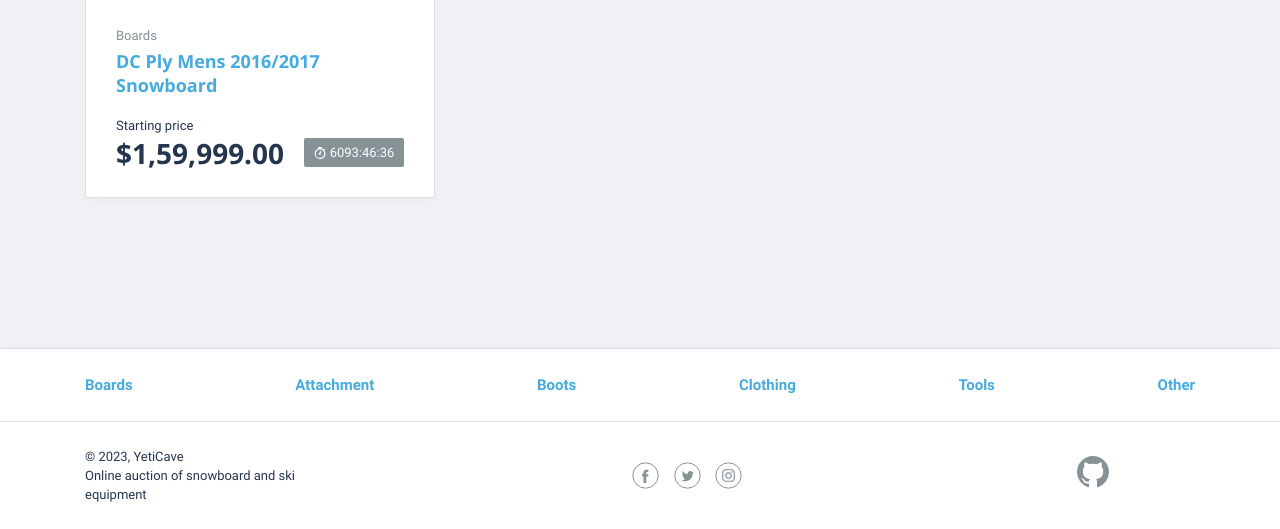
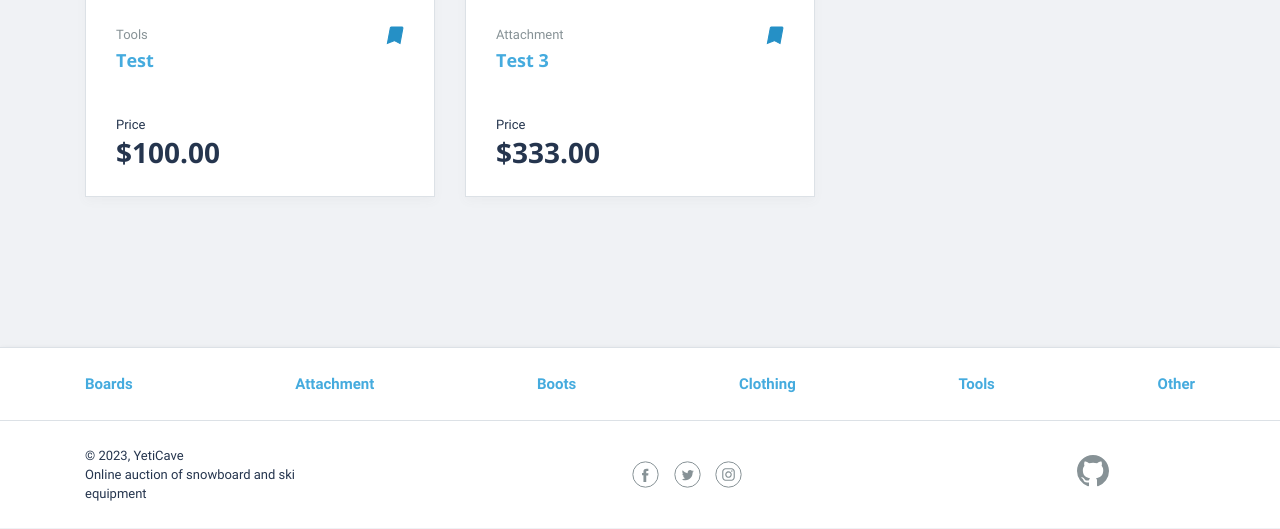
Before and after one commit to vFlicker/CS50-Computer-Science, a Django app: page /watchlist in a window 1280 px wide. Shown: the part 457-986 px from the top of the page. Run offline with Django 3.2, Linux system fonts and the light colour scheme; a user stored in the database is signed in; data comes from the database, SQL or seed files in the repository; both versions use the stored data as it was after the commit.

Commit message:
feat: add watchlist toggler

```diff
--- a/web-programming-with-python-and-javascript/project-2/commerce/auctions/admin.py
+++ b/web-programming-with-python-and-javascript/project-2/commerce/auctions/admin.py
@@ -1,9 +1,10 @@
 from django.contrib import admin
 
-from . models import User, Category, Bid, Comment, Listing
+from . models import User, Category, Bid, Comment, Listing, Watchlist
 
 admin.site.register(User)
 admin.site.register(Category)
 admin.site.register(Bid)
 admin.site.register(Comment)
 admin.site.register(Listing)
+admin.site.register(Watchlist)
--- a/web-programming-with-python-and-javascript/project-2/commerce/auctions/static/auctions/css/styles.css
+++ b/web-programming-with-python-and-javascript/project-2/commerce/auctions/static/auctions/css/styles.css
@@ -40,7 +40,6 @@
   font-style: normal;
   font-display: swap;
 }
-
 
 /* Общее */
 html {
@@ -80,6 +79,21 @@
 
 a {
   text-decoration: none;
+}
+
+button {
+  padding: 0px;
+  background: 0px 0px;
+  border: none;
+  text-decoration: none;
+  cursor: pointer;
+  display: inline-block;
+  font: inherit;
+  text-align: center;
+  word-break: break-word;
+  overflow-wrap: break-word;
+  transition: color 0.3s ease 0s, background-color 0.3s ease 0s;
+  outline: 0px;
 }
 
 h2 {
@@ -157,6 +171,36 @@
   background-color: #45abde;
   opacity: 0.2;
 }
+
+.bookmark-button {
+  flex-shrink: 0;
+  width: 18px;
+  height: 19px;
+}
+
+.bookmark-button .bookmark-button__icon,
+.bookmark-button .bookmark-button__icon {
+  stroke: #879296;
+  fill: #ffffff;
+}
+
+.bookmark-button:focus .bookmark-button__icon,
+.bookmark-button:hover .bookmark-button__icon {
+  stroke: #47b5ec;
+}
+
+.bookmark-button--active .bookmark-button__icon,
+.bookmark-button--active .bookmark-button__icon {
+  stroke: #2590c6;
+  fill: #2590c6;
+}
+
+.bookmark-button--active:hover .bookmark-button__icon,
+.bookmark-button--active:hover .bookmark-button__icon {
+  stroke: #47b5ec;
+  fill: #47b5ec;
+}
+
 
 .rub {
   display: inline-block;
@@ -281,7 +325,8 @@
 }
 
 .user-menu__item a:hover {
-  background-color: #aeb7c21f;;
+  background-color: #aeb7c21f;
+  ;
 
 }
 
@@ -404,6 +449,7 @@
   background-color: #e7f3ff;
   outline: none;
 }
+
 .main-footer {
   margin-top: 120px;
   background-color: #fff;
@@ -738,6 +784,12 @@
   padding: 22px 30px 30px;
 }
 
+.lot__header {
+  display: flex;
+  justify-content: space-between;
+  align-items: center;
+}
+
 .lot__category {
   font-size: 13px;
   color: #879296;
@@ -1037,12 +1089,12 @@
   cursor: pointer;
 }
 
-.uploader__input:hover ~ .uploader__button,
-.uploader__input:focus ~ .uploader__button {
+.uploader__input:hover~.uploader__button,
+.uploader__input:focus~.uploader__button {
   background-color: #47b5ec;
 }
 
-.uploader__input:active ~ .uploader__button {
+.uploader__input:active~.uploader__button {
   background-color: #2590c6;
 }
 
@@ -1069,8 +1121,8 @@
 
 input::-webkit-outer-spin-button,
 input::-webkit-inner-spin-button {
-    -webkit-appearance: none;
-    margin: 0;
+  -webkit-appearance: none;
+  margin: 0;
 }
 
 .form__item--invalid input,
@@ -1113,6 +1165,12 @@
 .lot-item__right {
   width: 350px;
   margin-bottom: 34px;
+}
+
+.lot-item__footer-top {
+  display: flex;
+  justify-content: space-between;
+  align-items: flex-start;
 }
 
 .lot-item__image {
@@ -1134,7 +1192,7 @@
 }
 
 .lot-item__category {
-  margin: 20px 0 12px;
+  margin: 0 0 12px;
   font-size: 13px;
 }
 
--- /dev/null
+++ b/web-programming-with-python-and-javascript/project-2/commerce/auctions/templates/auctions/card_item.html
@@ -0,0 +1,38 @@
+{% load auctions_extras %}
+
+<li class="lot lots__item">
+    <div class="lot__image">
+        <a href="{% url 'listing' listing.id %}">
+            <img src="{{ listing.image_url }}" width="350" height="260" alt="{{ listing.title }}">
+        </a>
+    </div>
+    <div class="lot__info">
+        <div class="lot__header">
+            <span class="lot__category">{{ listing.category }}</span>
+
+
+            {% if user.is_authenticated %}
+                <a href="{% url 'toggle_watchlist' listing.id %}" class="bookmark-button {% if listing.in_watchlist %}bookmark-button--active{% endif %}">
+                    <svg class="bookmark-button__icon" width="18" height="19">
+                        <use xlink:href="#icon-bookmark"></use>
+                    </svg>
+                    <span class="visually-hidden">To bookmarks</span>
+                </a>
+            {% endif %}
+        </div>
+
+        <h3 class="lot__title">
+            <a class="text-link" href="{% url 'listing' listing.id %}">
+                {{ listing.title }}
+            </a>
+        </h3>
+
+        <div class="lot__state">
+            <div class="lot__rate">
+                {% comment %} TODO: use current price {% endcomment %}
+                <span class="lot__amount">Price</span>
+                <span class="lot__cost">{{ listing.start_bid | usd}}</span>
+            </div>
+        </div>
+    </div>
+</li>
--- a/web-programming-with-python-and-javascript/project-2/commerce/auctions/templates/auctions/layout.html
+++ b/web-programming-with-python-and-javascript/project-2/commerce/auctions/templates/auctions/layout.html
@@ -14,6 +14,14 @@
 </head>
 
 <body>
+    <div style="display: none">
+        <svg xmlns="http://www.w3.org/2000/svg">
+            <symbol id="icon-bookmark" viewBox="0 0 17 18">
+                <path d="M3.993 2.185l.017-.092V2c0-.554.449-1 .99-1h10c.522 0 .957.41.997.923l-2.736 14.59-4.814-2.407-.39-.195-.408.153L1.31 16.44 3.993 2.185z"></path>
+            </symbol>
+        </svg>
+    </div>
+
     <header class="main-header">
         <div class="main-header__container container">
             <h1 class="visually-hidden">YetiCave</h1>
--- a/web-programming-with-python-and-javascript/project-2/commerce/auctions/templates/auctions/watchlist.html
+++ b/web-programming-with-python-and-javascript/project-2/commerce/auctions/templates/auctions/watchlist.html
@@ -4,35 +4,15 @@
     <main class="container">
         <section class="lots">
             <h2>Watchlist</h2>
-            <ul class="lots__list">
-
-                <li class="lot lots__item">
-                    <div class="lot__image">
-                        <a href="/lots/2">
-                            <img src="/img/lot-2.jpg" width="350" height="260" alt="DC Ply Mens 2016/2017 Snowboard">
-                        </a>
-                    </div>
-                    <div class="lot__info">
-                        <span class="lot__category">Boards</span>
-                        <h3 class="lot__title">
-                            <a class="text-link" href="/lots/2">
-                                DC Ply Mens 2016/2017 Snowboard
-                            </a>
-                        </h3>
-                        <div class="lot__state">
-                            <div class="lot__rate">
-                                <span class="lot__amount">Starting price</span>
-                                <span class="lot__cost">$1,59,999.00</span>
-                            </div>
-
-                            <div class="lot__timer timer  ">
-                                6093:46:36
-                            </div>
-                        </div>
-                    </div>
-                </li>
-
-            </ul>
+            {% if listings %}
+                <ul class="lots__list">
+                    {% for listing in listings %}
+                        {% include "auctions/card_item.html" %}
+                    {% endfor %}
+                </ul>
+            {% else %}
+                <h3>Watchlist is empty.</h3>
+            {% endif %}
         </section>
     </main>
 {% endblock %}
--- a/web-programming-with-python-and-javascript/project-2/commerce/auctions/urls.py
+++ b/web-programming-with-python-and-javascript/project-2/commerce/auctions/urls.py
@@ -8,6 +8,7 @@
     path("logout", views.logout_view, name="logout"),
     path("register", views.register, name="register"),
     path("listing/<int:listing_id>", views.listing, name="listing"),
+    path("listing/<int:listing_id>/toggle_watchlist", views.toggle_watchlist, name="toggle_watchlist"),
     path("create_listing", views.create_listing, name="create_listing"),
     path("watchlist", views.watchlist, name="watchlist")
 ]
--- a/web-programming-with-python-and-javascript/project-2/commerce/auctions/views.py
+++ b/web-programming-with-python-and-javascript/project-2/commerce/auctions/views.py
@@ -1,18 +1,47 @@
 from django.contrib.auth import authenticate, login, logout
 from django.http import HttpResponseRedirect
-from django.shortcuts import render
+from django.shortcuts import render, get_object_or_404
 from django.urls import reverse
+from django.db.models import Prefetch
+from django.contrib.auth.decorators import login_required
+
 
 from .forms import LoginForm, RegisteringForm, CreateListingForm
-from .models import User, Listing
+from .models import User, Listing, Watchlist
 
 
 def index(request):
-    return render(request, "auctions/index.html", { "listings": Listing.objects.all() })
+    # TODO: Має дозволити користувачам переглянути всі АКТИВНІ АУКЦІОНИ.
+
+    # Check if the user is authenticated (logged in)
+    if request.user.is_authenticated:
+        # If the user is logged in, get a list of all products and add the in_watchlist flag for each product
+        listings = Listing.objects.all().prefetch_related(
+            Prefetch(
+                'watchlist_set',
+                queryset=Watchlist.objects.filter(user=request.user),
+                to_attr='in_watchlist'
+            )
+        )
+    else:
+        # If the user is not logged in, simply get a list of all products without the in_watchlist flag
+        listings = Listing.objects.all()
+
+    return render(request, "auctions/index.html", {
+        "listings": listings,
+    })
 
 
-def listing(request, id):
-    return render(request, "auctions/listing.html")
+def listing(request, listing_id):
+    # TODO: Якщо користувач увійшов до облікового запису, він повинен мати можливість зробити ставку на товар. Ставка має бути не меншою за початкову ставку і більшою за будь-які інші ставки, що вже були розміщені (якщо такі існують). Якщо ставка не відповідає цим критеріям, користувач має отримати повідомлення про помилку.
+
+    # TODO: Якщо користувач увійшов до облікового запису і він є автором аукціону, він повинен мати змогу «закрити» аукціон на цій сторінці, що зробить автора найбільшої ставки переможцем аукціону, а сам аукціон стане неактивним.
+
+    # TODO: Якщо користувач увійшов до облікового запису на сторінці закритого аукціону і він є переможцем цього аукціону, він має отримати повідомлення про це.
+
+    # TODO: Користувачі, які увійшли до облікових записів, повинні мати можливість додавати коментарі на сторінці аукціону. Сторінка аукціону має відображати всі коментарі, які було зроблено щодо цього аукціону.
+
+    return render(request, "auctions/listing.html", {"listing": Listing.objects.get(pk=listing_id)})
 
 
 def create_listing(request):
@@ -30,8 +59,34 @@
     return render(request, "auctions/create_listing.html", {"form": form})
 
 
+@login_required
 def watchlist(request):
-    return render(request, "auctions/watchlist.html")
+    # Get a list of all products that are in the tracking list for the current user
+    listings = Listing.objects.filter(
+        watchlist__user=request.user
+    ).prefetch_related(
+        Prefetch(
+            'watchlist_set',
+            queryset=Watchlist.objects.filter(user=request.user),
+            to_attr='in_watchlist'
+        )
+    )
+
+    return render(request, "auctions/watchlist.html", {
+        "listings": listings,
+    })
+
+
+@login_required
+def toggle_watchlist(request, listing_id):
+    item = get_object_or_404(Listing, pk=listing_id)
+    watchlist_item, created = Watchlist.objects.get_or_create(
+        user=request.user, item=item)
+
+    if not created:
+        watchlist_item.delete()
+
+    return HttpResponseRedirect(request.META.get('HTTP_REFERER'))
 
 
 def login_view(request):
```
Also changed, not shown: web-programming-with-python-and-javascript/project-2/commerce/auctions/models.py (+9 -0 lines), web-programming-with-python-and-javascript/project-2/commerce/auctions/templates/auctions/index.html (+1 -24 lines), web-programming-with-python-and-javascript/project-2/commerce/auctions/templates/auctions/listing.html (+25 -16 lines), web-programming-with-python-and-javascript/project-2/commerce/auctions/migrations/0006_watchlist.py (added), web-programming-with-python-and-javascript/project-2/commerce/db.sqlite3.
